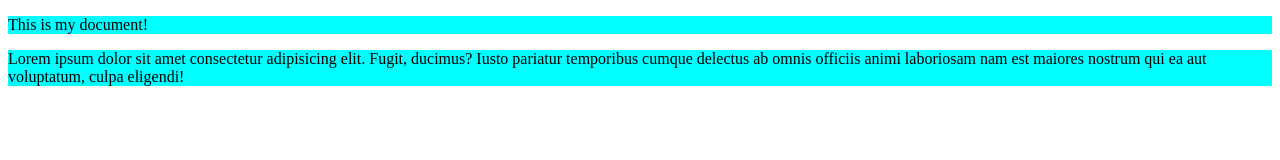
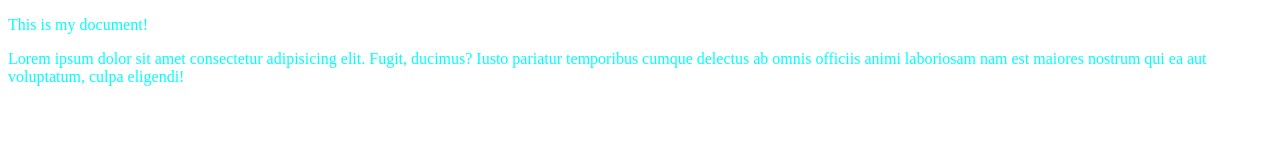
Before and after one commit to FbW46-2/basic-css-and-html-kpotschi, a plain HTML site: page index.html in a window 1280 px wide. Drawn offline with Linux system fonts and the light colour scheme.

Commit message:
added style tag and p color

```diff
--- a/index.html
+++ b/index.html
@@ -7,7 +7,7 @@
     <meta http-equiv="X-UA-Compatible" content="ie=edge">
     <style>
         p {
-            background-color: aqua;
+            color: aqua;
         }
     </style>
     <title>My Document</title>
```
